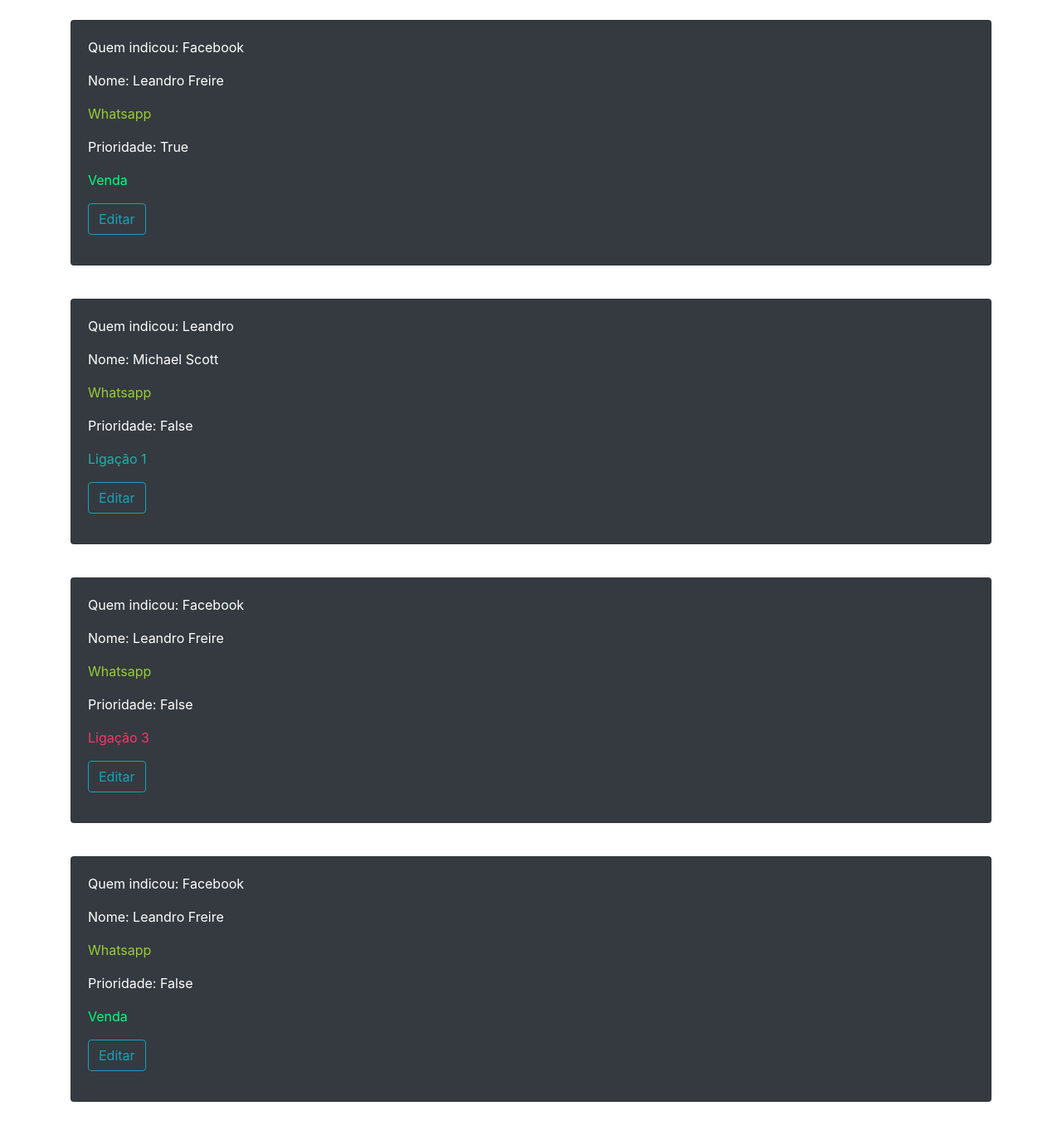
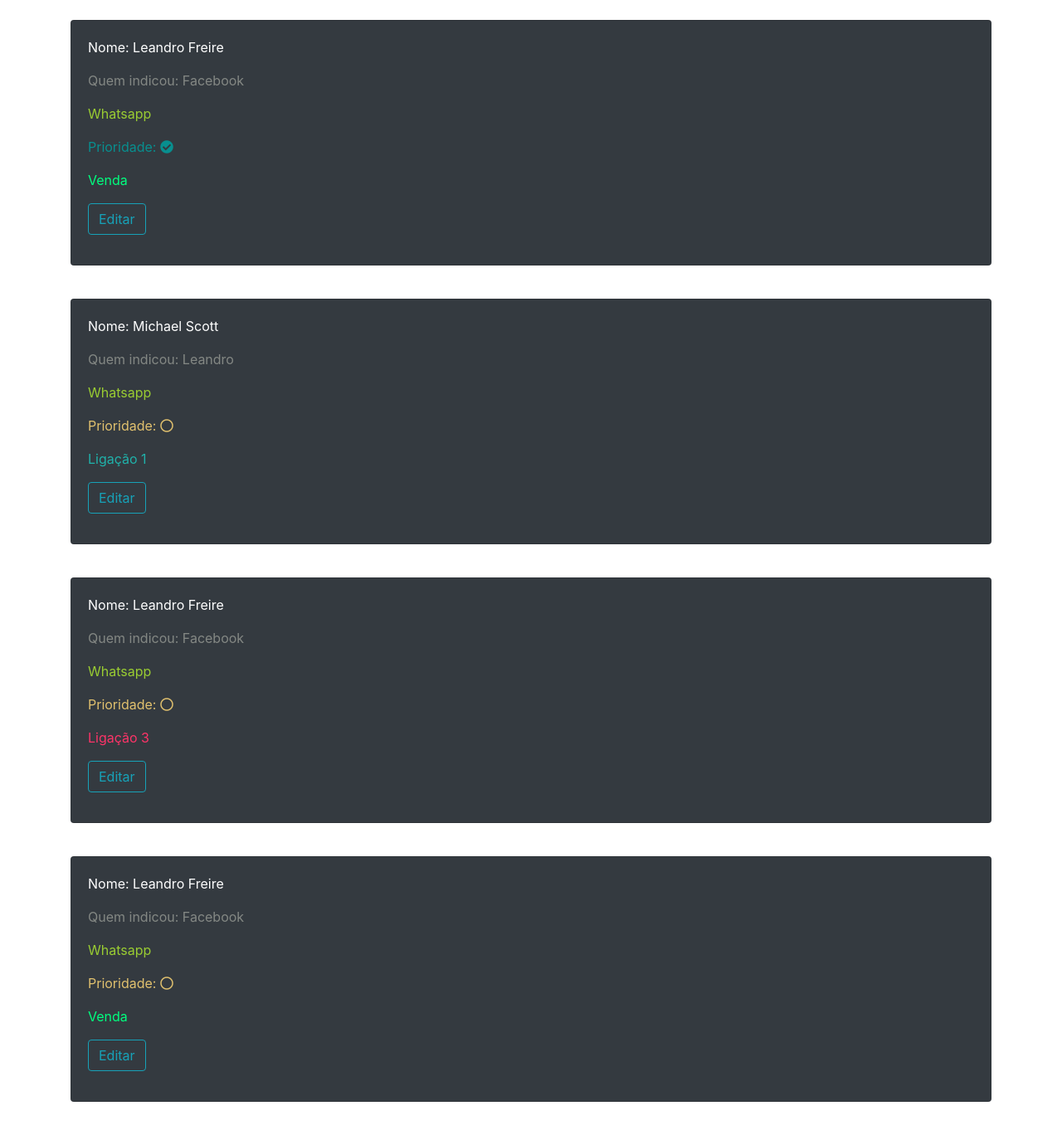
Before and after one commit to leandrofreire13/leadwsp, a Django app: page /referidos in a window 1280 px wide. Shown: the part 70-1438 px from the top of the page at 83% size. Run offline with Django 3.2, Linux system fonts and the light colour scheme; a user stored in the database is signed in; data comes from the database, SQL or seed files in the repository; both versions use the stored data as it was after the commit; some libraries are stand-ins or nearby versions.

Commit message:
Estilo top agora

```diff
--- a/referidos/static/css/style.css
+++ b/referidos/static/css/style.css
@@ -46,3 +46,13 @@ a{
 .status[data-status="Venda"]{
     color: 	#00FF7F;
 }
+
+
+/* Prioridade */
+.good{
+    color: #088F8F;
+}
+
+.neutral{
+    color: #E1C16E;
+}
--- a/referidos/templates/referidos/lista_referidos.html
+++ b/referidos/templates/referidos/lista_referidos.html
@@ -6,11 +6,21 @@
 
 <div class="card text-white bg-dark mb-3">
     <div class="card-body">
-        <p>Quem indicou: {{ referido.quem_indicou }}</p>
+
         <p>Nome: {{ referido.nome }} </p>
+
+        <p style="color: #848884;">Quem indicou: {{ referido.quem_indicou }}</p>
+
         <p> <a href="https://wa.me/{{ referido.telefone }}" target="_blank">Whatsapp</a> </p>
-        <p>Prioridade: {{ referido.prioridade }} </p>
+
+        {% if referido.prioridade == True %}
+        <p class="good">Prioridade: <i class="fas fa-check-circle"></i>  </p>
+        {% else %}
+        <p class="neutral">Prioridade: <i class="far fa-circle"></i> </p>
+        {% endif %}
+
         <p data-status="{{ referido.status }}" class="status">{{ referido.status }} </p>
+
         <p><a href="{% url 'referido_edit' pk=referido.pk %}" class="btn btn-outline-info" role="button">Editar</a></p>
     </div>
 </div>
```
Also changed, not shown: db.sqlite3.
